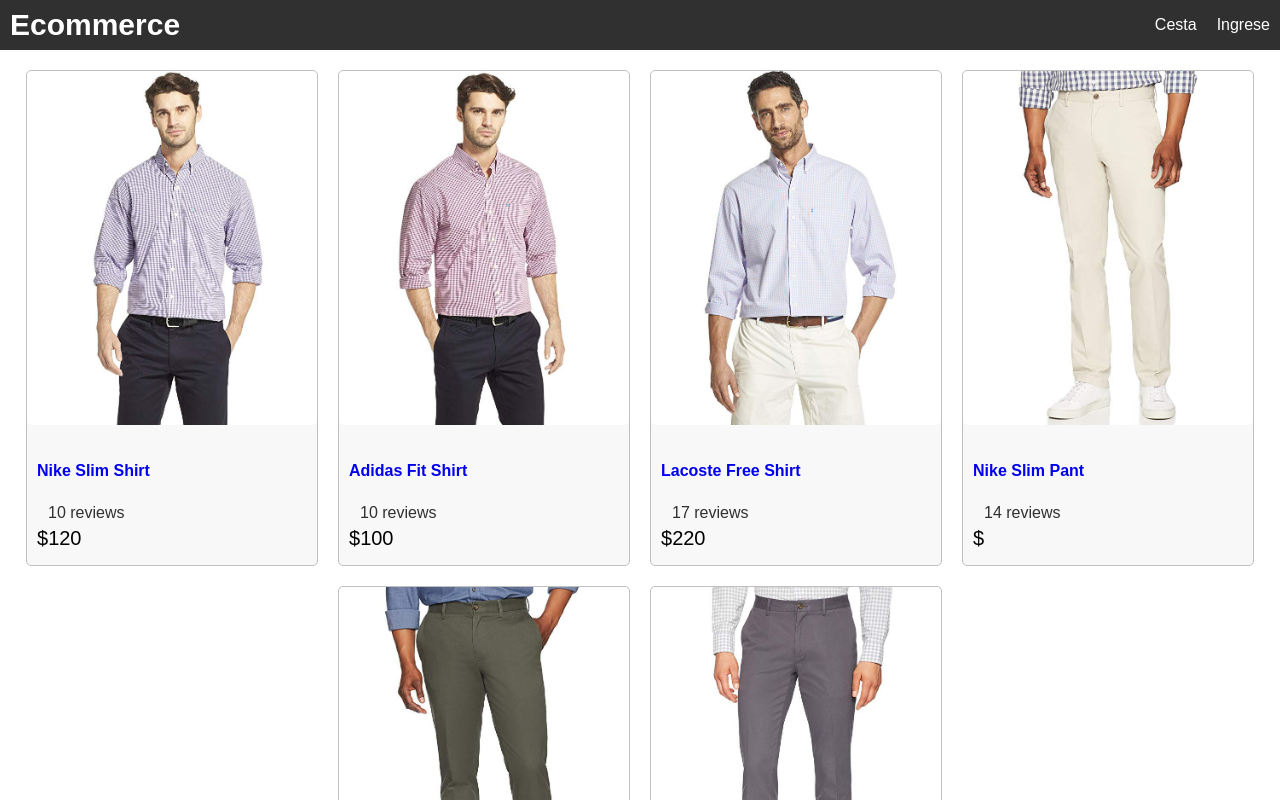
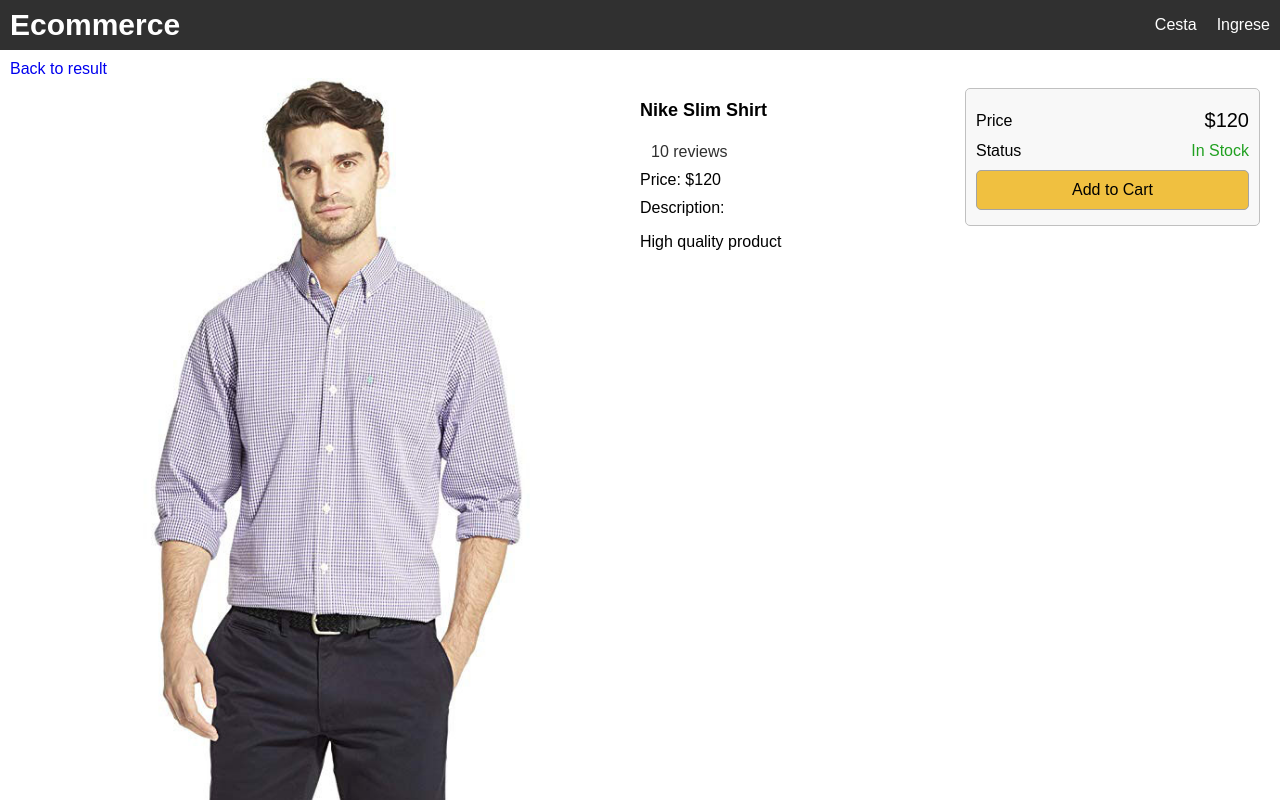
Before and after one commit to DevPed/AMAZON-CLONE, a React (Create React App) app in the folder frontend/: page /product/1 in a window 1280 px wide. Shown: the top 800 px of the page. Built offline with nearby package versions, Linux system fonts and the light colour scheme; the HTML template or start-up script is replaced by a standard one.

Commit message:
Product Screen

```diff
--- a/frontend/package.json
+++ b/frontend/package.json
@@ -8,6 +8,7 @@
     "@testing-library/user-event": "^12.1.10",
     "react": "^17.0.2",
     "react-dom": "^17.0.2",
+    "react-router-dom": "^5.2.0",
     "react-scripts": "4.0.3",
     "web-vitals": "^1.0.1"
   },
--- a/frontend/src/App.js
+++ b/frontend/src/App.js
@@ -1,8 +1,11 @@
 import React from 'react';
-import Product from './components/Product';
-import data from './data';
+import { BrowserRouter, Route } from 'react-router-dom';
+import HomeScreen from './screens/HomeScreen';
+import ProductScreen from './screens/ProductScreen';
+
 function App() {
   return (
+    <BrowserRouter>
       <div className='grid-container'>
         <header className='row'>
           <div>
@@ -16,14 +19,12 @@
           </div>
         </header>
         <main>
-        <div className='row center'>
-          {data.products.map(product => (
-            <Product key={product._id} product={product}></Product>
-          ))}
-        </div>
+          <Route path='/product/:id' component={ProductScreen}></Route>
+          <Route path='/' component={HomeScreen} exact></Route>
         </main>
         <footer className='row center'>Todos los derechos reservados</footer>
       </div>
+    </BrowserRouter>
   );
 }
 
--- a/frontend/src/components/Rating.js
+++ b/frontend/src/components/Rating.js
@@ -1,7 +1,7 @@
 import React from 'react';
 
 export default function Rating(props) {
-  let { rating, numReviews } = props;
+  const { rating, numReviews } = props;
   return (
     <div className='rating'>
       <span>
--- a/frontend/src/data.js
+++ b/frontend/src/data.js
@@ -6,6 +6,7 @@
       category: 'Shirts',
       image: '/images/p1.jpg',
       price: 120,
+      countInStock: 10,
       brand: 'Nike',
       rating: 3.7,
       numReviews: 10,
@@ -17,6 +18,7 @@
       category: 'Shirts',
       image: '/images/p2.jpg',
       price: 100,
+      countInStock: 20,
       brand: 'Adidas',
       rating: 3.0,
       numReviews: 10,
@@ -28,6 +30,7 @@
       category: 'Shirts',
       image: '/images/p3.jpg',
       price: 220,
+      countInStock: 0,
       brand: 'Lacoste',
       rating: 4.8,
       numReviews: 17,
@@ -38,6 +41,8 @@
       name: 'Nike Slim Pant',
       category: 'Pants',
       image: '/images/p4.jpg',
+      price: 65,
+      countInStock: 15,
       brand: 'Nike',
       rating: 4.5,
       numReviews: 14,
@@ -49,6 +54,7 @@
       category: 'Pants',
       image: '/images/p5.jpg',
       price: 65,
+      countInStock: 5,
       brand: 'Puma',
       rating: 4.5,
       numReviews: 10,
@@ -60,6 +66,7 @@
       category: 'Pants',
       image: '/images/p6.jpg',
       price: 139,
+      countInStock: 12,
       brand: 'Adidas',
       rating: 4.5,
       numReviews: 15,
--- a/frontend/src/index.css
+++ b/frontend/src/index.css
@@ -52,6 +52,34 @@
 a:hover {
   color: #ff8800;
 }
+ul {
+  padding: 0;
+  margin: 0;
+  list-style-type: none;
+}
+li {
+  margin-top: 1rem;
+}
+button {
+  padding: 1rem;
+  border-radius: 0.5rem;
+  border: 0.1rem #a4a4a4 solid;
+  font-size: 1.6rem;
+  font-family: Arial, Helvetica, sans-serif;
+  -webkit-font-smoothing: antialiased;
+  -moz-osx-font-smoothing: grayscale;
+  background-color: #f8f8f8;
+  cursor: pointer;
+}
+button:hover {
+  border: 0.1rem #404040 solid;
+}
+button.primary {
+  background-color: #f0c040;
+}
+button.block {
+  width: 100%;
+}
 /*Header*/
 header a {
   color: #ffffff;
@@ -68,8 +96,17 @@
   justify-content: space-between;
   align-items: center;
 }
-.center {
+.row.center {
   justify-content: center;
+}
+.row.top {
+  align-items: flex-start;
+}
+.col-1 {
+  flex: 1 1 25rem;
+}
+.col-2 {
+  flex: 2 1 50rem;
 }
 /*Image*/
 img {
@@ -77,6 +114,9 @@
 }
 img.medium {
   max-width: 29rem;
+  width: 100%;
+}
+img.large {
   width: 100%;
 }
 /*Card*/
@@ -103,3 +143,10 @@
 .rating span:last-child {
   color: #303030;
 }
+/*Alert*/
+.succes {
+  color: #20a020;
+}
+.error {
+  color: #a02020;
+}
--- /dev/null
+++ b/frontend/src/screens/HomeScreen.js
@@ -0,0 +1,15 @@
+import React from 'react';
+import Product from '../components/Product';
+import data from '../data';
+
+export default function HomeScreen() {
+  return (
+    <div>
+      <div className='row center'>
+        {data.products.map(product => (
+          <Product key={product._id} product={product}></Product>
+        ))}
+      </div>
+    </div>
+  );
+}
--- /dev/null
+++ b/frontend/src/screens/ProductScreen.js
@@ -0,0 +1,68 @@
+import React from 'react';
+import { Link } from 'react-router-dom';
+import data from '../data';
+import Rating from '../components/Rating';
+
+export default function ProductScreen(props) {
+  const product = data.products.find(x => x._id === props.match.params.id);
+  if (!product) {
+    return <div>Product Not Found</div>;
+  }
+  return (
+    <div>
+      <Link to='/'>Back to result</Link>
+      <div className='row top'>
+        <div className='col-2'>
+          <img className='large' src={product.image} alt={product.name}></img>
+        </div>
+        <div className='col-1'>
+          <ul>
+            <li>
+              <h1>{product.name}</h1>
+            </li>
+
+            <li>
+              <Rating
+                rating={product.rating}
+                numReviews={product.numReviews}
+              ></Rating>
+            </li>
+            <li>Price: ${product.price}</li>
+            <li>
+              Description:
+              <p>{product.description}</p>
+            </li>
+          </ul>
+        </div>
+
+        <div className='col-1'>
+          <div className='card card-body'>
+            <ul>
+              <li>
+                <div className='row'>
+                  <div>Price</div>
+                  <div className='price'>${product.price}</div>
+                </div>
+              </li>
+              <li>
+                <div className='row'>
+                  <div>Status</div>
+                  <div>
+                    {product.countInStock > 0 ? (
+                      <span className='succes'>In Stock</span>
+                    ) : (
+                      <span className='error'>Unavailable</span>
+                    )}
+                  </div>
+                </div>
+              </li>
+              <li>
+                <button className='primary block'>Add to Cart</button>
+              </li>
+            </ul>
+          </div>
+        </div>
+      </div>
+    </div>
+  );
+}
```
Also changed, not shown: 2 other files (tests, documents, lock files or other folders). Lines whose indentation alone changed are shown as unchanged.
